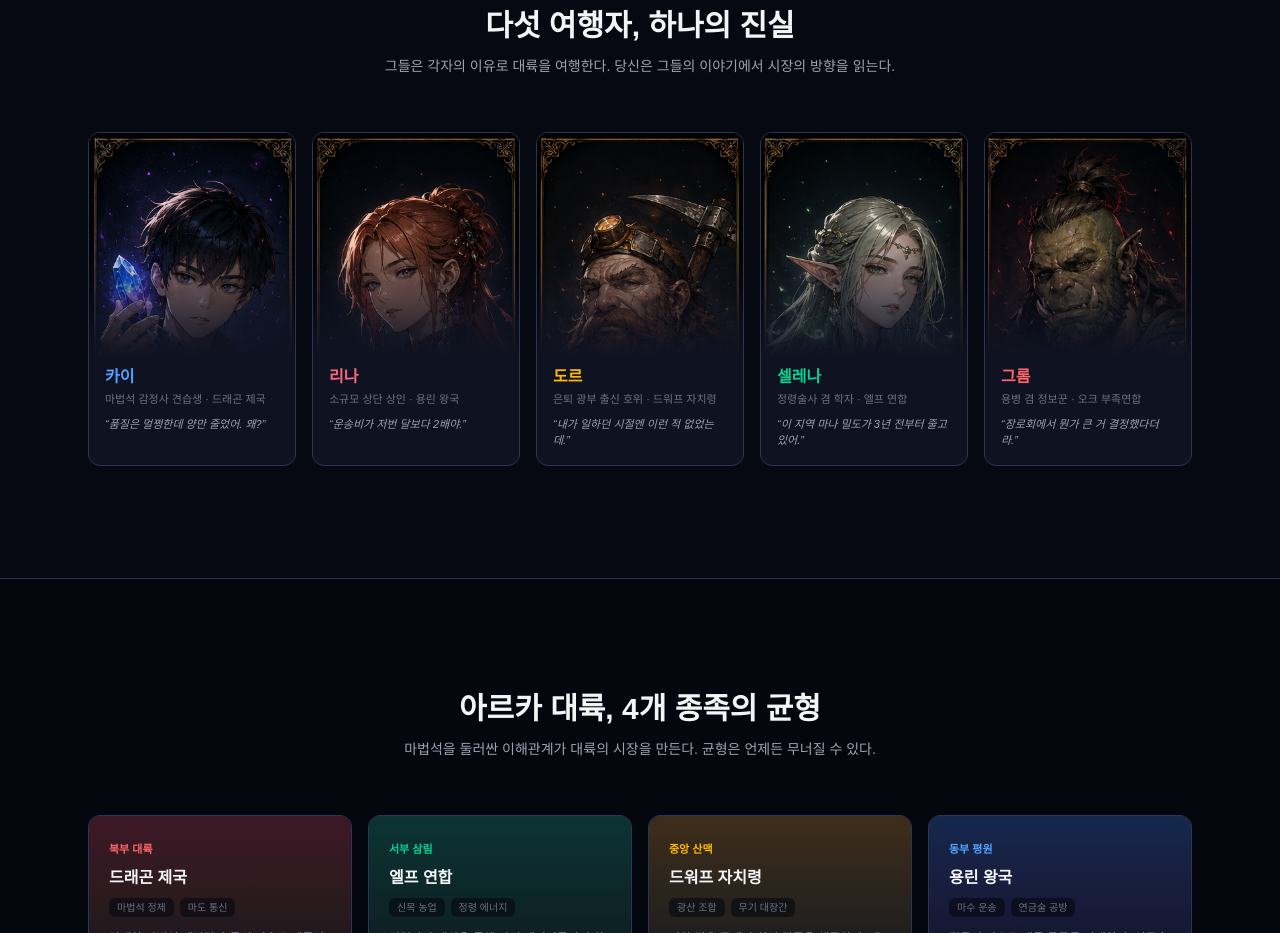
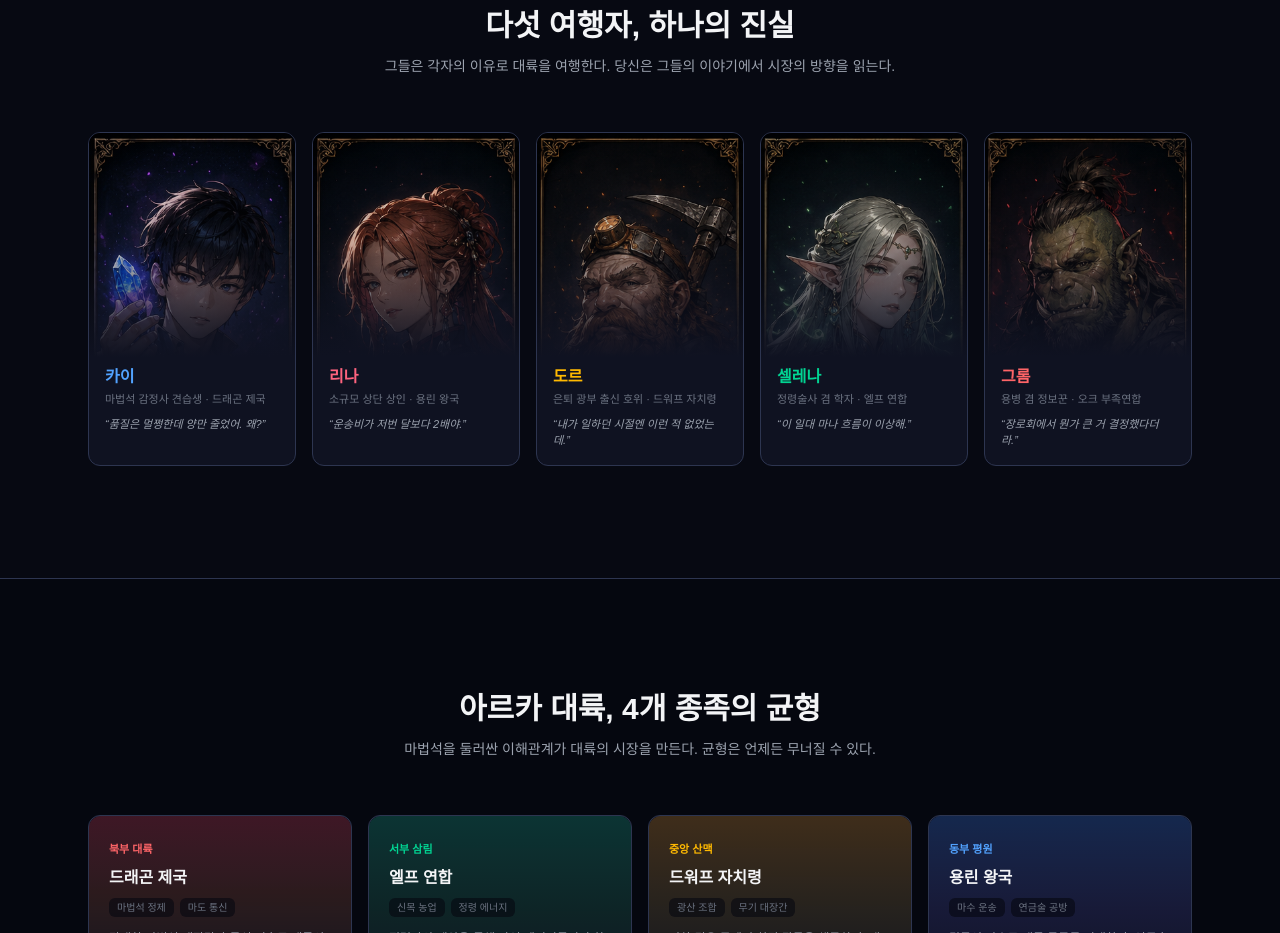
Before and after one commit to madotrade/madotrade-web, a Next.js app: page / in a window 1280 px wide. Shown: the part 1660-2593 px from the top of the page. Built offline with nearby package versions, Linux system fonts and the light colour scheme; a web font is replaced by a local one.

Commit message:
fix: 셀레나 대사 줄임 + 캐릭터 호버 시 줌업 패닝 효과

```diff
--- a/src/components/sections/characters.tsx
+++ b/src/components/sections/characters.tsx
@@ -35,7 +35,7 @@ const characters = [
     name: "셀레나",
     role: "정령술사 겸 학자",
     tribe: "엘프 연합",
-    quote: "이 지역 마나 밀도가 3년 전부터 줄고 있어.",
+    quote: "이 일대 마나 흐름이 이상해.",
     color: "from-emerald-400/20 to-teal-500/10",
     accent: "text-emerald-400",
     image: "/characters/selena.png",
@@ -68,14 +68,14 @@ export function CharacterSection() {
           {characters.map((c, i) => (
             <FadeIn key={c.name} delay={i * 0.08} className="flex">
               <Spotlight className="flex flex-1">
-                <div className="relative flex-1 overflow-hidden rounded-xl border border-border bg-bg-card transition-all duration-200 hover:border-accent/30 hover:-translate-y-1">
+                <div className="relative flex-1 overflow-hidden rounded-xl border border-border bg-bg-card transition-all duration-200 hover:border-accent/30 hover:-translate-y-1 group">
                   <div className="relative h-48 w-full overflow-hidden sm:h-56">
                     <img
                       src={c.image}
                       alt={c.name}
-                      className="h-full w-full object-cover object-top"
+                      className="h-full w-full object-cover object-top transition-all duration-500 group-hover:scale-110 group-hover:-translate-y-2"
                     />
-                    <div className="absolute inset-0 bg-gradient-to-t from-bg-card via-transparent to-transparent" />
+                    <div className="absolute inset-0 bg-gradient-to-t from-bg-card via-bg-card/20 to-transparent" />
                   </div>
                   <div className="relative z-10 px-4 pb-4 pt-2">
                     <h3 className={`text-base font-bold ${c.accent}`}>{c.name}</h3>
```
